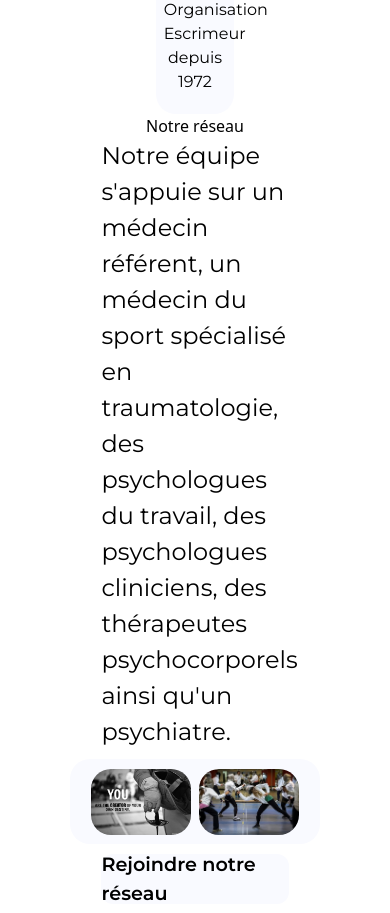
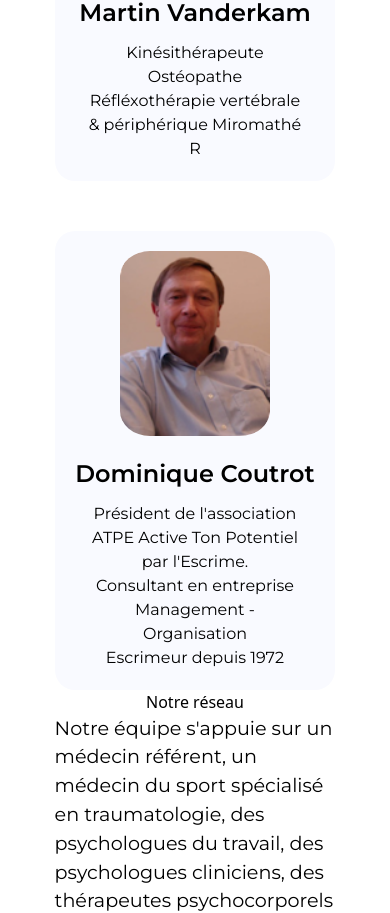
Before and after one commit to Matsuel/ATPE, a Next.js app: page /apropos in a window 390 px wide. Shown: the part 2577-3490 px from the top of the page. Built offline with nearby package versions, Linux system fonts and the light colour scheme.

Commit message:
apropos page responsive

```diff
--- a/src/pages/apropos.tsx
+++ b/src/pages/apropos.tsx
@@ -10,17 +10,13 @@ import ImgEscrime4 from '@/assets/imgEscrime4.jpg';
 import Subtitle from '@/Components/Subtitle/Subtitle';
 import Link from 'next/link';
 
-interface AProposProps {
-
-}
-
 interface MembreProps {
     picture: any;
     name: string;
     roles: string[];
 }
 
-const APropos = ({ }: AProposProps) => {
+const APropos = () => {
     return (
         <div className={styles.APropos_container}>
             <TabName name="A propos" />
--- a/src/styles/APropos.module.scss
+++ b/src/styles/APropos.module.scss
@@ -117,3 +117,81 @@
         background-color: rgba(0, 0, 0, 0.1)
     }
 }
+
+@media screen and (max-width: 1024px) {
+    .Members {
+        .Membre {
+            width: 70%;
+        }
+    }
+
+    .AProposReseau {
+        .AProposText {
+            width: 80%;
+        }
+
+        .AProposReseauImages {
+            width: 80%;
+            flex-direction: column;
+            gap: 60px;
+
+            .AProposReseauImage {
+                width: 80%;
+            }
+        }
+
+        .AProposReseauButton {
+            width: 80%;
+        }
+    }
+
+}
+
+@media screen and (max-width: 768px) {
+    .Members {
+        .Membre {
+            width: 80%;
+        }
+    }
+
+    .AProposReseau {
+        width: 90%;
+
+        .AProposText {
+            width: 80%;
+        }
+
+        .AProposReseauImages {
+            padding: 20px;
+
+            .AProposReseauImage {
+                width: 100%;
+            }
+        }
+
+        .AProposReseauButton {
+            width: 80%;
+        }
+    }
+}
+
+@media screen and (max-width: 480px) {
+    .Members {
+        .Membre {
+            width: 90%;
+        }
+    }
+
+    .AProposReseau {
+        .AProposText {
+            width: 80%;
+            font-size: 1.2rem;
+        }
+
+        .AProposReseauImages {
+            .AProposReseauImage {
+                width: 100%;
+            }
+        }
+    }
+}
```
